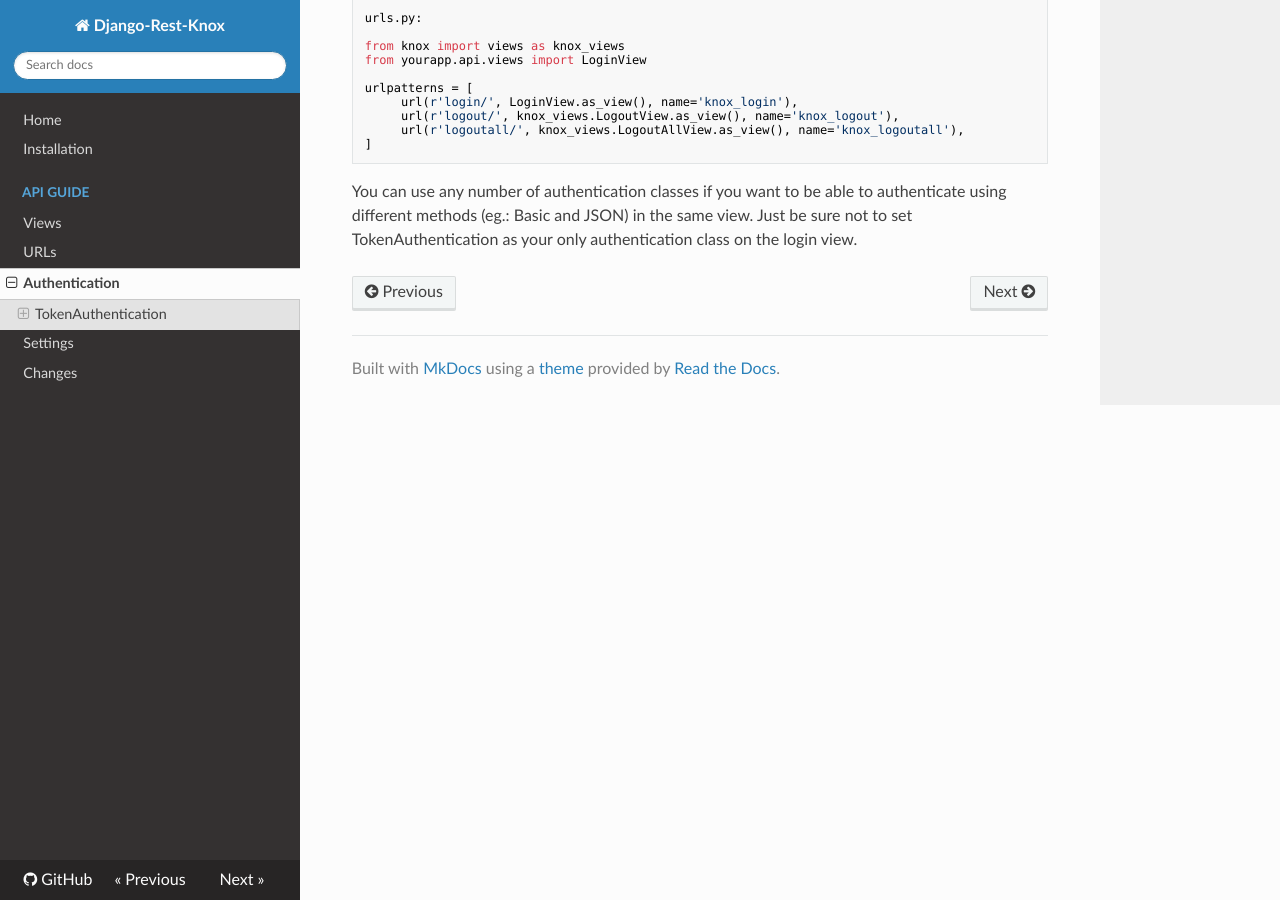
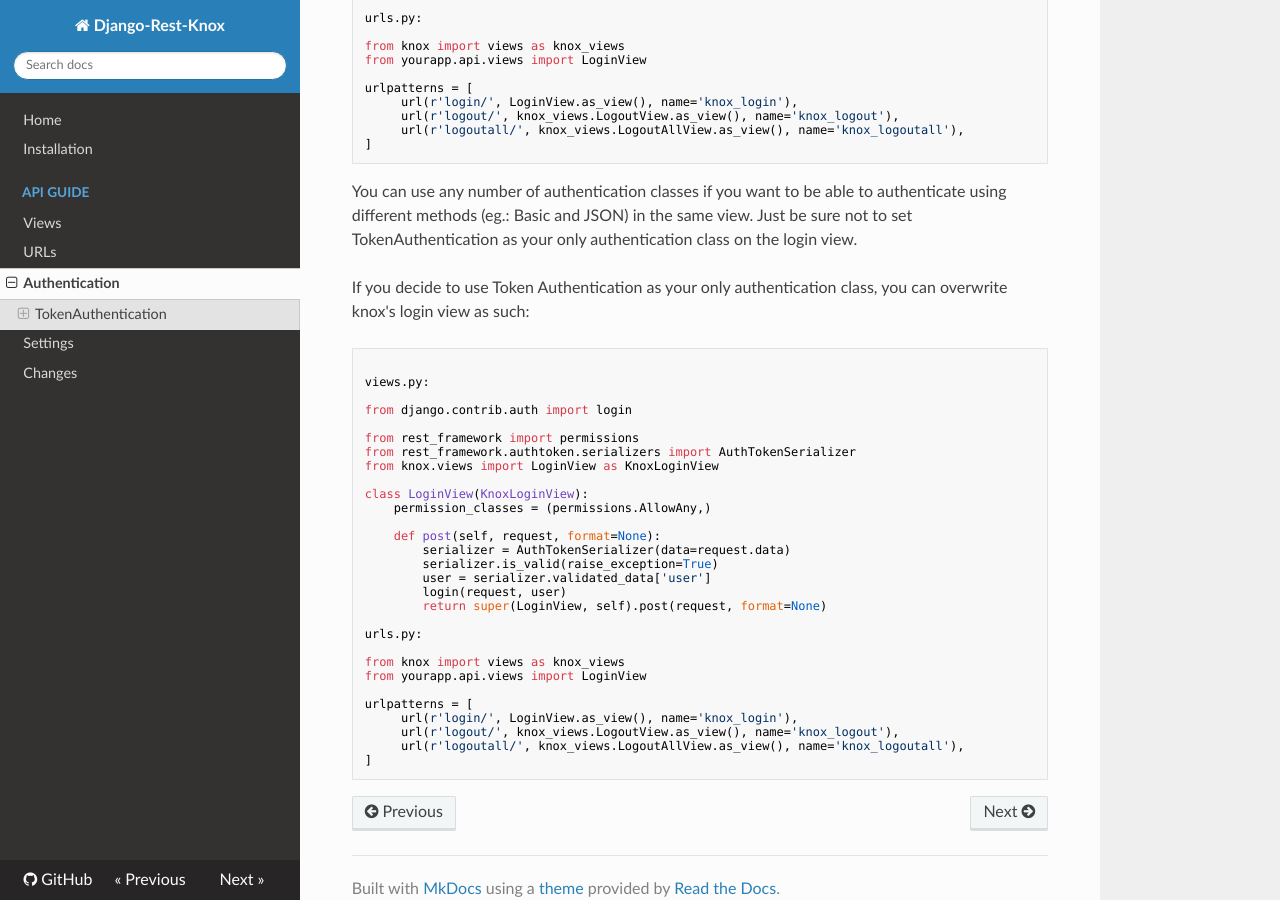
Before and after one commit to jazzband/django-rest-knox, an MkDocs documentation site: the page built from docs/auth.md, in a window 1280 px wide and 900 px high, scrolled down 1331 px. Built offline with MkDocs 1.6.1, drawn with Linux system fonts in a browser that asks for light colours; nearby versions of some CDN libraries; old or Windows-style settings are respelled for this version of MkDocs.

Commit message:
Added a new section in auth docs that provides an example implementation for devs that aim to use Knox Token Authentication as their only authentication method.

````diff
--- a/docs/auth.md
+++ b/docs/auth.md
@@ -72,3 +72,37 @@
 ```
 
 You can use any number of authentication classes if you want to be able to authenticate using different methods (eg.: Basic and JSON) in the same view. Just be sure not to set TokenAuthentication as your only authentication class on the login view.
+
+If you decide to use Token Authentication as your only authentication class, you can overwrite knox's login view as such:
+
+```python
+
+views.py:
+
+from django.contrib.auth import login
+
+from rest_framework import permissions
+from rest_framework.authtoken.serializers import AuthTokenSerializer
+from knox.views import LoginView as KnoxLoginView
+
+class LoginView(KnoxLoginView):
+    permission_classes = (permissions.AllowAny,)
+
+    def post(self, request, format=None):
+        serializer = AuthTokenSerializer(data=request.data)
+        serializer.is_valid(raise_exception=True)
+        user = serializer.validated_data['user']
+        login(request, user)
+        return super(LoginView, self).post(request, format=None)
+
+urls.py:
+
+from knox import views as knox_views
+from yourapp.api.views import LoginView
+
+urlpatterns = [
+     url(r'login/', LoginView.as_view(), name='knox_login'),
+     url(r'logout/', knox_views.LogoutView.as_view(), name='knox_logout'),
+     url(r'logoutall/', knox_views.LogoutAllView.as_view(), name='knox_logoutall'),
+]
+```
````
